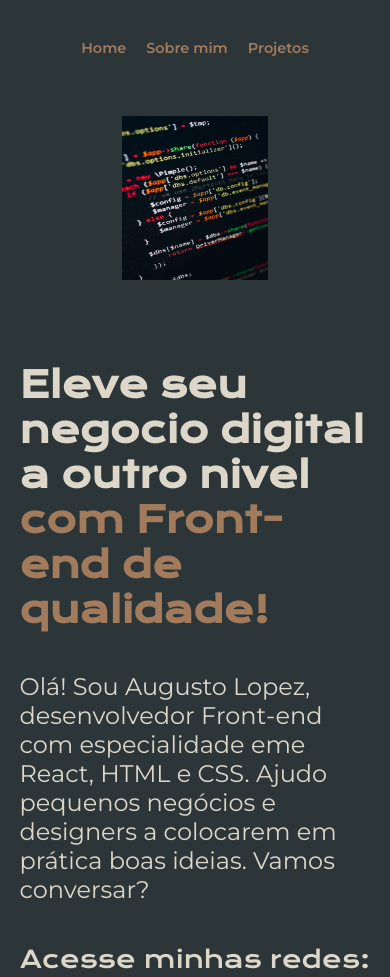
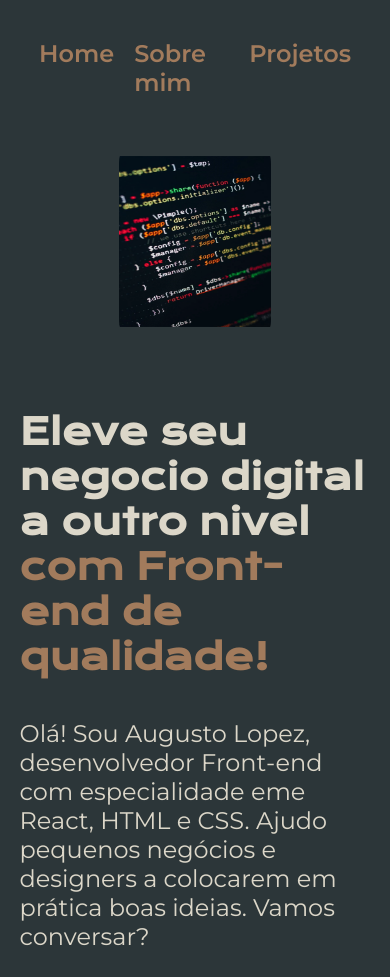
Before and after one commit to AugustoN9/alura-OracleNextEducation2024-T7-projeto1, a plain HTML site: page index.html in a window 390 px wide. Shown: the top 977 px of the page. Drawn offline with nearby package versions, Linux system fonts and the light colour scheme.

Commit message:
acertando responsividade

```diff
--- a/css/style.css
+++ b/css/style.css
@@ -138,8 +138,8 @@ body{
         gap: 20px;
     }
 
-    .cabecalho__menu__link {
-        font-size: .9rem;
+    .cabecalho__menu__links_navegacao {
+        font-size: .5rem;
     }
 
     .apresentacao {
@@ -152,8 +152,8 @@ body{
     }
 
     .apresentacao__imagem {
-        height: 48%;
-        padding: 0 .9rem;
+        width: 48%;
+        padding: 0 .5rem;
     }
 
     .apresentacao__links__navegacao{
```
